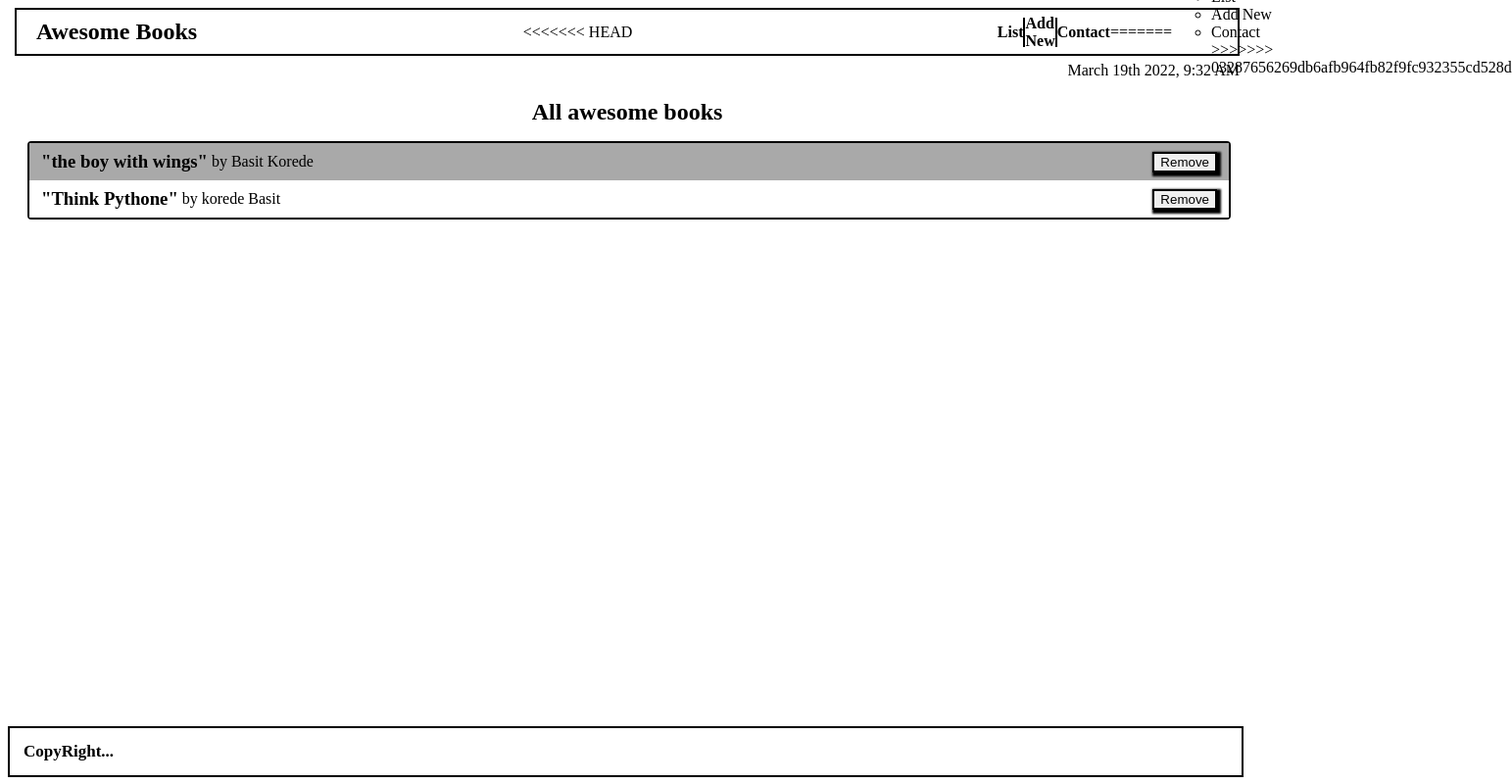
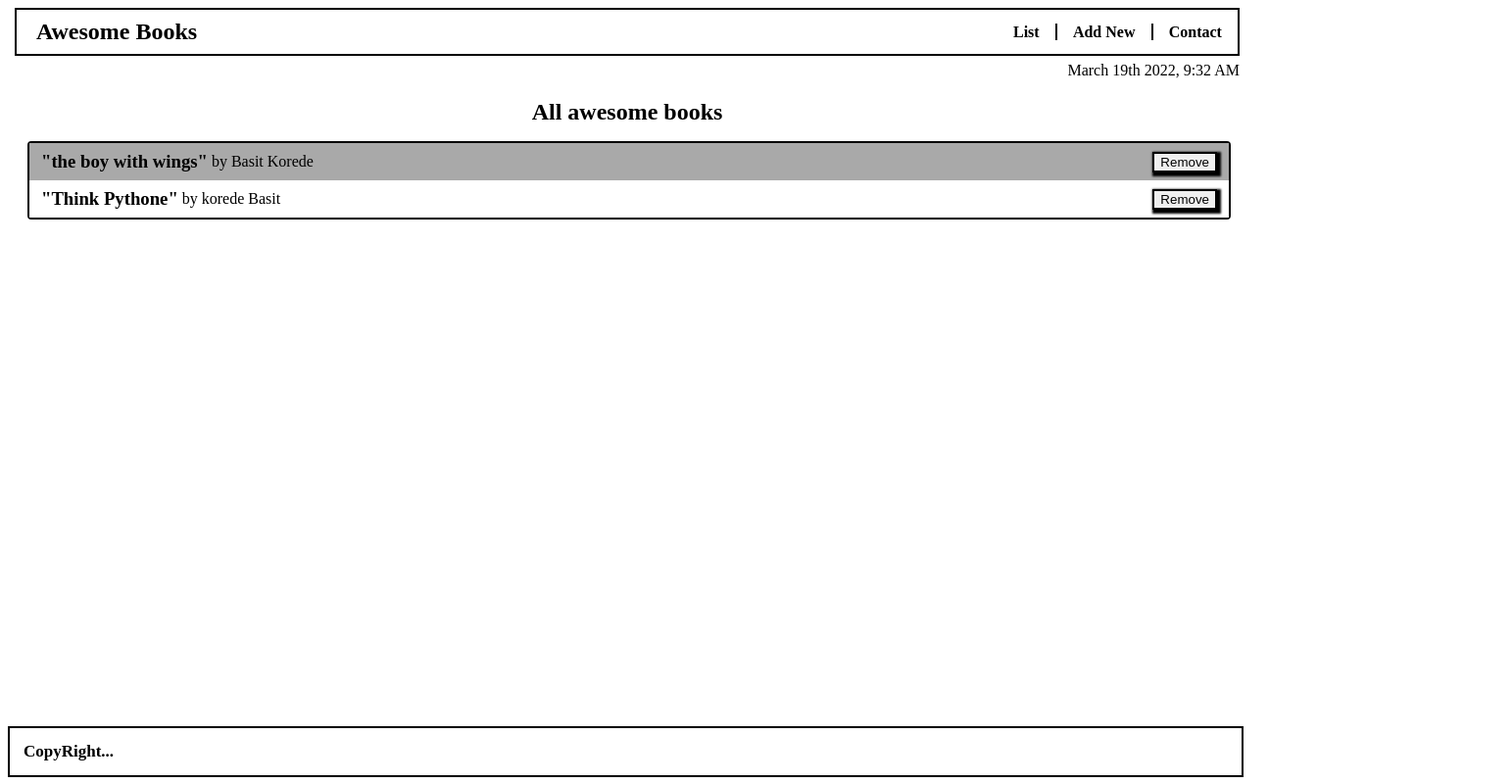
Before and after one commit to BasitKorede/javascript-bookstore, a website: page index.html in a window 1280 px wide. Shown: the whole page at 98% size, 1543 px wide, since content can reach past the window. Drawn offline with Linux system fonts and the light colour scheme.

Commit message:
implemented complete site navigation

```diff
--- a/css/style.css
+++ b/css/style.css
@@ -30,7 +30,7 @@ nav {
 
 .line {
   border-right: 2px solid black;
-  height: 30px;
+  height: 50px;
 }
 
 .time {
--- a/index.html
+++ b/index.html
@@ -10,19 +10,12 @@
   <body>
     <nav class="b">
       <h1>Awesome Books</h1>
-<<<<<<< HEAD
       <ul class="list-style nav-items">
         <li class="links" id="list"><strong>List</strong></li>
-        <div class="line"></div>
+        <li><span class="line"></span></li>
         <li class="links" id="add-new"><strong>Add New</strong></li>
-        <div class="line"></div>
+        <li><span class="line"></span></li>
         <li class="links" id="contact"><strong>Contact</strong></li>
-=======
-      <ul>
-        <li class="nav-list-item active" id="list">List</li>
-        <li class="nav-list-item" id="add-new">Add New</li>
-        <li class="nav-list-item" id="contact">Contact</li>
->>>>>>> 03287656269db6afb964fb82f9fc932355cd528d
       </ul>
     </nav>
     <div class="time">
--- a/index.js
+++ b/index.js
@@ -1,50 +1,33 @@
-const listLink = document.getElementById("list");
-const formLink = document.getElementById("add-new");
-const contactLink = document.getElementById("contact");
+/* eslint-disable max-classes-per-file */
 
-const list = document.getElementById("list-section");
-const formSection = document.getElementById("add-new-section");
-const contactSection = document.getElementById("contact-section");
+const listLink = document.getElementById('list');
+const formLink = document.getElementById('add-new');
+const contactLink = document.getElementById('contact');
 
+const list = document.getElementById('list-section');
+const formSection = document.getElementById('add-new-section');
+const contactSection = document.getElementById('contact-section');
 
-formSection.style.display = "none";
-contactSection.style.display = "none";
+formSection.style.display = 'none';
+contactSection.style.display = 'none';
 
+listLink.addEventListener('click', () => {
+  formSection.style.display = 'none';
+  contactSection.style.display = 'none';
+  list.style.display = 'block';
+});
 
-listLink.addEventListener("click", () => {
-  formSection.style.display = "none";
-  contactSection.style.display = "none";
-  list.style.display = "block";
-})
+formLink.addEventListener('click', () => {
+  formSection.style.display = 'block';
+  contactSection.style.display = 'none';
+  list.style.display = 'none';
+});
 
-formLink.addEventListener("click", () => {
-  formSection.style.display = "block";
-  contactSection.style.display = "none";
-  list.style.display = "none";
-})
-
-contactLink.addEventListener("click", () => {
-  formSection.style.display = "none";
-  contactSection.style.display = "block";
-  list.style.display = "none";
-})
-
-
-
-
-
-
-
-
-
-
-
-
-
-
-
-
-
+contactLink.addEventListener('click', () => {
+  formSection.style.display = 'none';
+  contactSection.style.display = 'block';
+  list.style.display = 'none';
+});
 
 // eslint-disable-next-line max-classes-per-file
 class Book {
@@ -141,9 +124,9 @@ const handleSubmition = (event) => {
   const title = document.querySelector('.title-input').value;
   const author = document.querySelector('.author-input').value;
   const id = generateId();
-  let clearField = document.querySelectorAll("input");
-  clearField.forEach(input => {
-  input.value = '';
+  const clearField = document.querySelectorAll('input');
+  clearField.forEach((input) => {
+    input.value = '';
   });
   const newBook = new Book({ title, author, id });
   if (bookStore.add(newBook)) {
```
